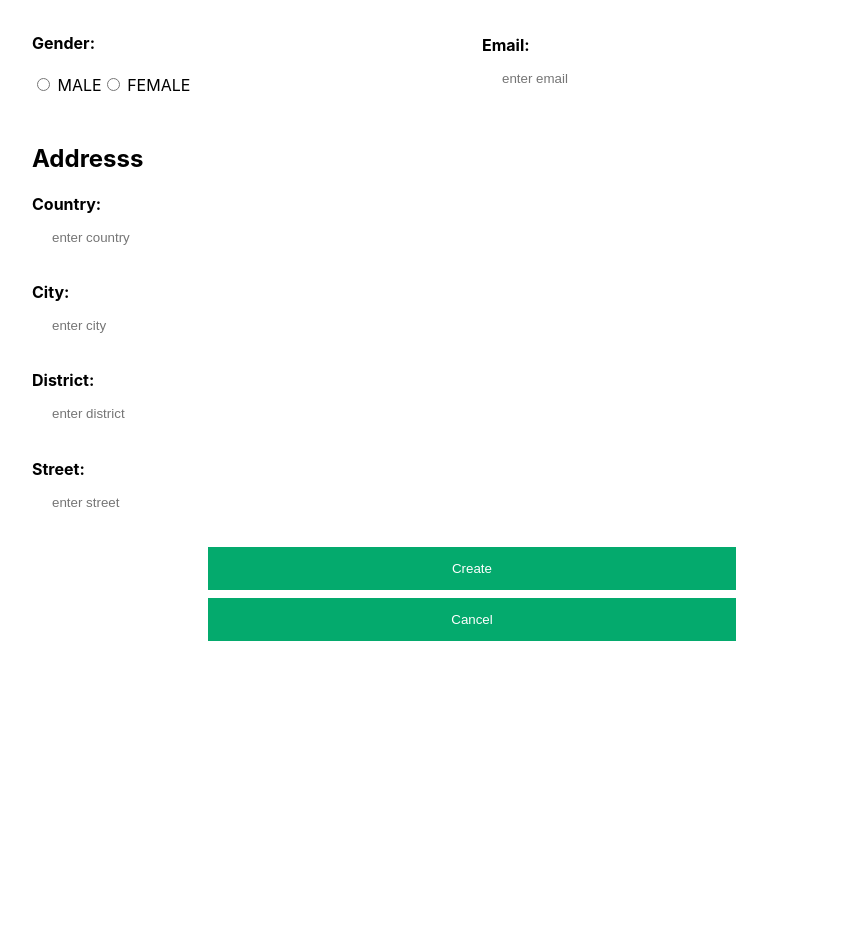
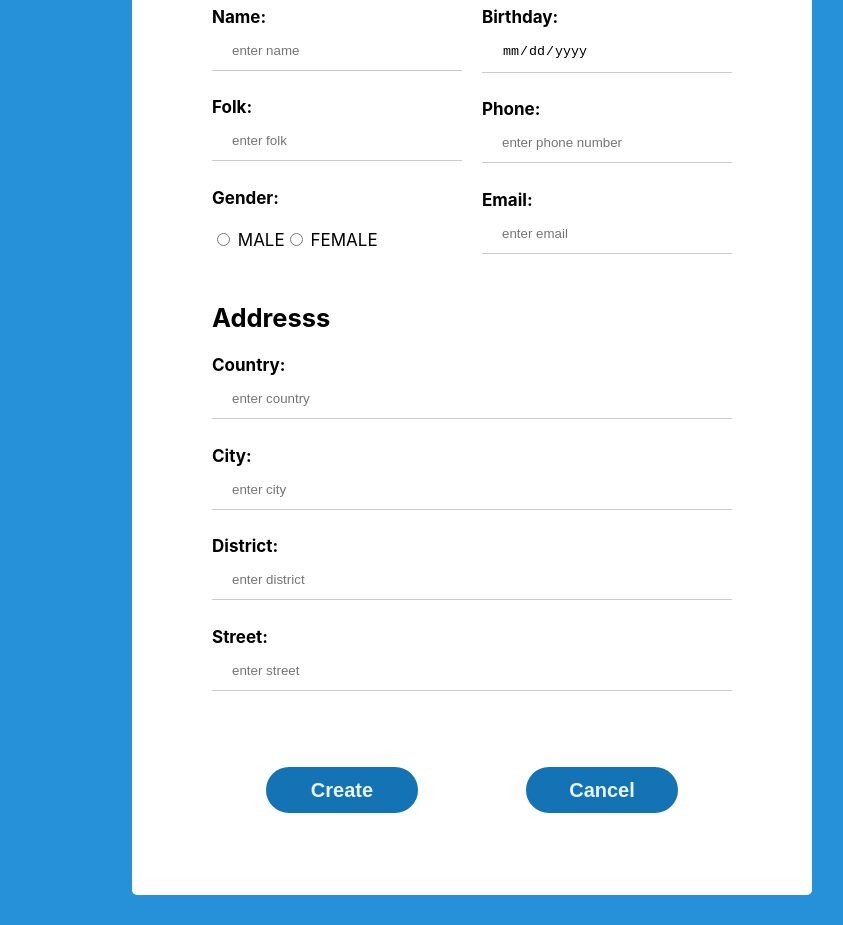
Before and after one commit to Tskiser/Quannie, a React (Create React App) app in the folder InsuranceCard/demofrontend/: page /create-staff in a window 1280 px wide. Shown: the part 522-1447 px from the top of the page, without its empty margins (168-1011 px from the left). Before the commit the page ends 1171 px from the top, so only its background shows below. Built offline with nearby package versions, Linux system fonts and the light colour scheme.

Commit message:
update css createstaff, contractdetail

```diff
--- a/InsuranceCard/demofrontend/src/styles/contractDetail.scss
+++ b/InsuranceCard/demofrontend/src/styles/contractDetail.scss
@@ -1,10 +1,10 @@
 .container-contract-detail {
     padding: 50px 400px;
-    background: linear-gradient(120deg, #2980b9, #8e44ad);
+    // background: linear-gradient(120deg, #2980b9, #8e44ad);
+    background-color: #2691d9;
 }
 
 .main {
-    border: 1px solid #000;
     padding: 50px;
     border-radius: 5px;
     background-color: #fff;
@@ -52,7 +52,8 @@ input:focus {
 
 .btn-contract-detail {
     display: flex;
-    margin-top: 30px;
+    margin-top: 70px;
+    justify-content: space-around;
 }
 
 .btn-contract-detail button {
@@ -62,9 +63,9 @@ input:focus {
 .btn-contract-detail button {
     height: 50px;
     border: 2px solid #fff;
-    background: #2691d9;
+    background: #1373b4;
     border-radius: 25px;
-    font-size: 18px;
+    font-size: 20px;
     color: #e9f4fb;
     font-weight: 700;
     cursor: pointer;
@@ -72,7 +73,8 @@ input:focus {
 }
 
 .btn-contract-detail button:hover {
-    background-color: #2336b1;
+    background-color: #2691d9;
+    opacity: 0.8;
     transition: .5s;
 }
 
--- a/InsuranceCard/demofrontend/src/styles/createStaff.scss
+++ b/InsuranceCard/demofrontend/src/styles/createStaff.scss
@@ -1,11 +1,24 @@
-.container {
+.container-create-staff {
     padding: 0 200px;
+    font-size: 17px;
+    background-color: #2691d9;
+    padding: 30px 300px;
+}
+
+.container-create-staff h1 {
+    margin: 0;
 }
 
 .flex-container-profile {
     display: flex;
     width: 100%;
     justify-content: space-between;
+}
+
+.main-create-staff {
+    background-color: #fff;
+    padding: 80px;
+    border-radius: 5px;
 }
 
 .flex-profile {
@@ -16,11 +29,11 @@
     padding-right: 20px;
 }
 
-input:not([type=radio]) {
+.container-create-staff input:not([type=radio]) {
     padding: 12px 20px;
     margin: 4px 0;
     display: inline-block;
-    border: 1px solid #ccc;
+    border-bottom: 1px solid #ccc;
     box-sizing: border-box;
 }
 
@@ -28,15 +41,32 @@ input:not([type=radio]) {
     opacity: 0.8;
 }
 
-.container button {
-    background-color: #04AA6D;
-    color: white;
-    padding: 14px 20px;
-    border: none;
+.btn-create-staff {
+    display: flex;
+    margin-top: 70px;
+    justify-content: space-around;
+}
+
+.btn-create-staff button {
+    width: 30%;
+}
+
+.btn-create-staff button {
+    height: 50px;
+    border: 2px solid #fff;
+    background: #1373b4;
+    border-radius: 25px;
+    font-size: 20px;
+    color: #e9f4fb;
+    font-weight: 700;
     cursor: pointer;
-    width: 60%;
-    margin: 8px auto;
-    display: block;
+    outline: none;
+}
+
+.btn-create-staff button:hover {
+    background-color: #2691d9;
+    opacity: 0.8;
+    transition: .5s;
 }
 
 input::-webkit-outer-spin-button,
@@ -44,3 +74,9 @@ input::-webkit-inner-spin-button {
     -webkit-appearance: none;
     margin: 0;
 }
+
+.container-create-staff h1 {
+    font-size: xxx-large;
+    text-align: center;
+    margin-bottom: 50px;
+}
--- a/InsuranceCard/demofrontend/src/views/ContractDetail.js
+++ b/InsuranceCard/demofrontend/src/views/ContractDetail.js
@@ -47,10 +47,10 @@ function ContractDetail(props) {
               <input type="date"  value={detailContract.ContractDate}  onChange={(e)=>setDetailContract({ ...detailContract,ContractDate: e.target.value} )}/>
             </div>
           </div>
-        </div>
         <div className="btn-contract-detail">
         <button>Create</button>
         <button>Cancel</button>
+        </div>
         </div>
       </div>
     </React.Fragment>
--- a/InsuranceCard/demofrontend/src/views/CreateStaff.js
+++ b/InsuranceCard/demofrontend/src/views/CreateStaff.js
@@ -27,7 +27,8 @@ const CreateStaff = () => {
   };
   return (
     <div>
-      <div className="container">
+      <div className="container-create-staff">
+        <div className="main-create-staff">
           <h1>Create Staff</h1>
           <div className="Account">
             <h2>Account</h2>
@@ -37,7 +38,10 @@ const CreateStaff = () => {
                 placeholder="enter username"
                 value={accountStaff.username}
                 onChange={(e) => {
-                setAccountStaff({ ...accountStaff, username: e.target.value });
+                  setAccountStaff({
+                    ...accountStaff,
+                    username: e.target.value,
+                  });
                 }}
               />
             </h4>
@@ -48,7 +52,10 @@ const CreateStaff = () => {
                 value={accountStaff.password}
                 placeholder="enter password"
                 onChange={(e) => {
-                setAccountStaff({ ...accountStaff, password: e.target.value });
+                  setAccountStaff({
+                    ...accountStaff,
+                    password: e.target.value,
+                  });
                 }}
               />
             </h4>
@@ -63,7 +70,10 @@ const CreateStaff = () => {
                     placeholder="enter name"
                     value={profileStaff.name}
                     onChange={(e) => {
-                    setProfileStaff({ ...profileStaff, name: e.target.value });
+                      setProfileStaff({
+                        ...profileStaff,
+                        name: e.target.value,
+                      });
                     }}
                   />
                 </h4>
@@ -73,7 +83,10 @@ const CreateStaff = () => {
                     placeholder="enter folk"
                     value={profileStaff.folk}
                     onChange={(e) => {
-                    setProfileStaff({ ...profileStaff, folk: e.target.value });
+                      setProfileStaff({
+                        ...profileStaff,
+                        folk: e.target.value,
+                      });
                     }}
                   />
                 </h4>
@@ -118,7 +131,10 @@ const CreateStaff = () => {
                     placeholder="enter phone number"
                     value={profileStaff.phone}
                     onChange={(e) => {
-                    setProfileStaff({ ...profileStaff, phone: parseInt(e.target.value) });
+                      setProfileStaff({
+                        ...profileStaff,
+                        phone: parseInt(e.target.value),
+                      });
                     }}
                   />
                 </h4>
@@ -129,7 +145,10 @@ const CreateStaff = () => {
                     placeholder="enter email"
                     value={profileStaff.email}
                     onChange={(e) => {
-                    setProfileStaff({ ...profileStaff, email: e.target.value });
+                      setProfileStaff({
+                        ...profileStaff,
+                        email: e.target.value,
+                      });
                     }}
                   />
                 </h4>
@@ -164,7 +183,10 @@ const CreateStaff = () => {
                 placeholder="enter district "
                 value={addressStaff.district}
                 onChange={(e) => {
-                setAddressStaff({ ...addressStaff, district: e.target.value });
+                  setAddressStaff({
+                    ...addressStaff,
+                    district: e.target.value,
+                  });
                 }}
               />
             </h4>
@@ -179,8 +201,11 @@ const CreateStaff = () => {
               />
             </h4>
           </div>
+          <div className="btn-create-staff">
             <button>Create</button>
             <button>Cancel</button>
+          </div>
+        </div>
       </div>
     </div>
   );
```
Also changed, not shown: InsuranceCard/demofrontend/src/styles/login.scss (+31 -19 lines), 1 other file (tests, documents, lock files or other folders). Lines whose indentation alone changed are shown as unchanged.
